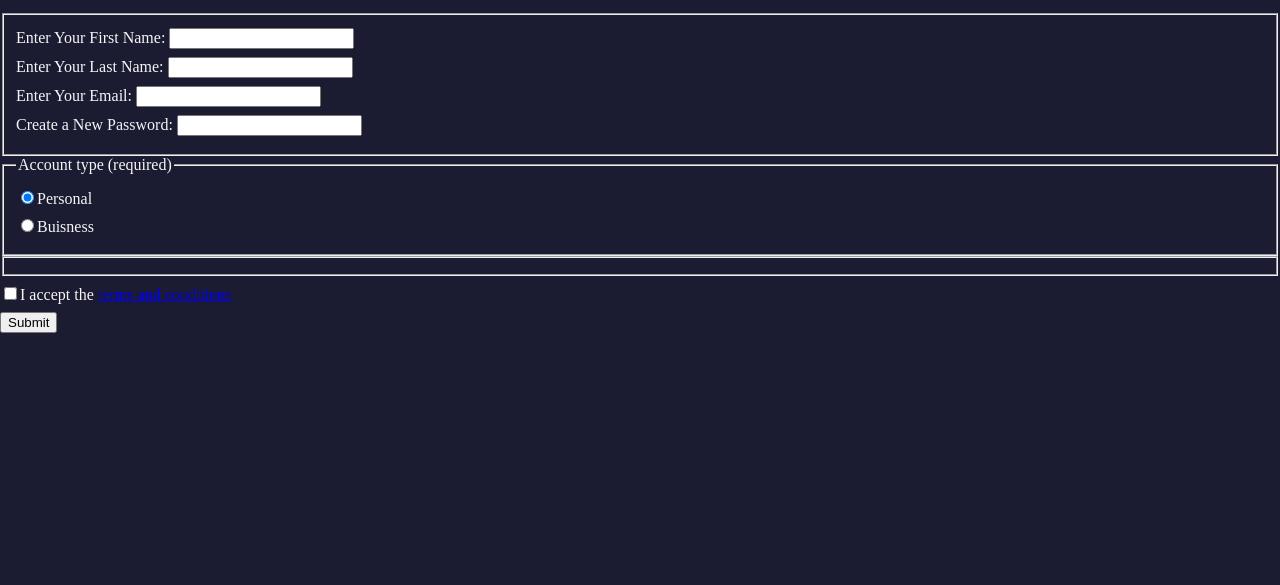
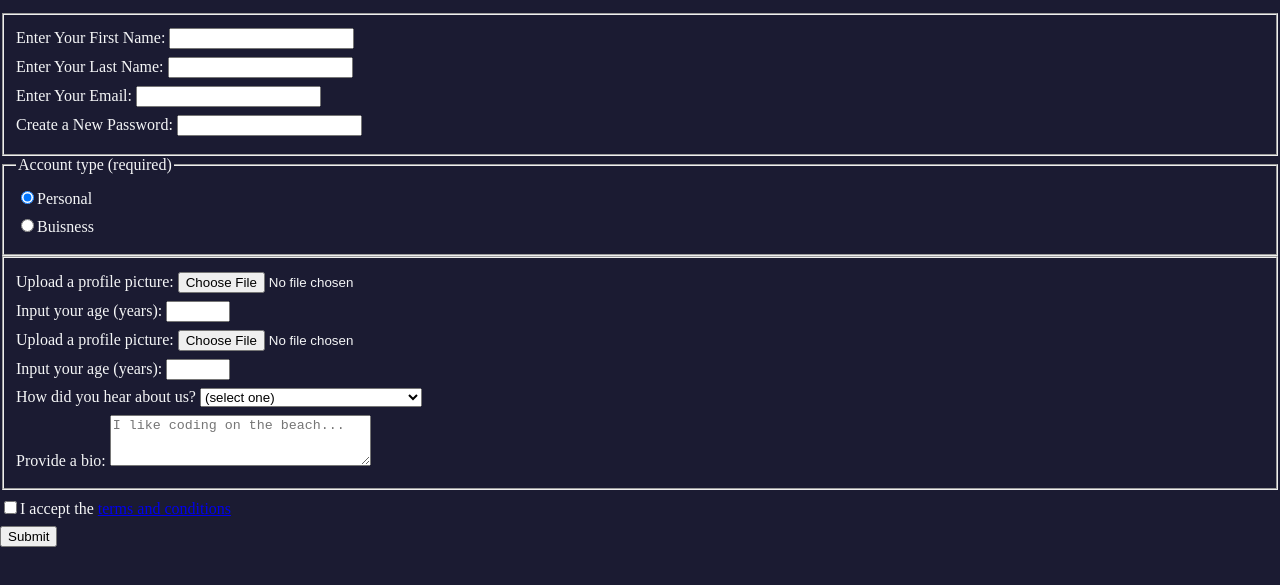
Before and after one commit to FahminFayas/Registration-Form, a plain HTML site: page index.html in a window 1280 px wide. Shown: the part 101-686 px from the top of the page. Drawn offline with Linux system fonts and the light colour scheme.

Commit message:
third fields filled

```diff
--- a/index.html
+++ b/index.html
@@ -13,10 +13,10 @@
   <p>Please fill out this registration form with the required information</p>
   <form method="post" action='https://register-demo.freecodecamp.org'>
     <fieldset>
-      <label for="first-name">Enter Your First Name: <input type="text" id="first-name" required></label>
-      <label for="last-name">Enter Your Last Name: <input type="text" id="last-name" required></label>
-      <label for="email">Enter Your Email: <input type="email" id="email" required></label>
-      <label for="password">Create a New Password: <input type="password" id="password" pattern="[a-z0-5]{8,}"
+      <label for="first-name">Enter Your First Name: <input type="text" id="first-name" name="first-name" required></label>
+      <label for="last-name">Enter Your Last Name: <input type="text" id="last-name" name="last-name" required></label>
+      <label for="email">Enter Your Email: <input type="email" id="email" name="email" required></label>
+      <label for="password">Create a New Password: <input type="password" id="password" name="password" pattern="[a-z0-5]{8,}"
           required></label>
     </fieldset>
     <fieldset>
@@ -26,9 +26,24 @@
       <label for="business-account"><input id="business-account" type="radio" name="account-type">Buisness</label>
     </fieldset>
     <fieldset>
-
+      <label>Upload a profile picture: <input type="file" /></label>
+      <label>Input your age (years): <input type="number" min="13" max="120" /></label>
+      <label for="profile-picture">Upload a profile picture: <input id="profile-picture" type="file" name="file" /></label>
+      <label for="age">Input your age (years): <input id="age" type="number" min="13" max="120" name="age" /></label>
+      <label for="referrer">How did you hear about us?
+        <select id="referrer" name="referrer">
+          <option value="">(select one)</option>
+          <option value="1">freeCodeCamp News</option>
+          <option value="2">freeCodeCamp YouTube Channel</option>
+          <option value="3">freeCodeCamp Forum</option>
+          <option value="4">Other</option>
+        </select>
+      </label>
+      <label for="bio">Provide a bio:
+        <textarea id="bio" name="bio" rows="3" cols="30" placeholder="I like coding on the beach..."></textarea>
+      </label>
     </fieldset>
-    <label for="terms-and-condiotions"><input id="terms-and-condiotions" type="checkbox" required>I accept the <a
+    <label for="terms-and-condiotions"><input id="terms-and-condiotions" name="terms-and-condiotions" type="checkbox" required>I accept the <a
         href="https://www.freecodecamp.org/news/terms-of-service/">terms and conditions</a></label>
     <input type="submit" value="Submit">
   </form>
```
